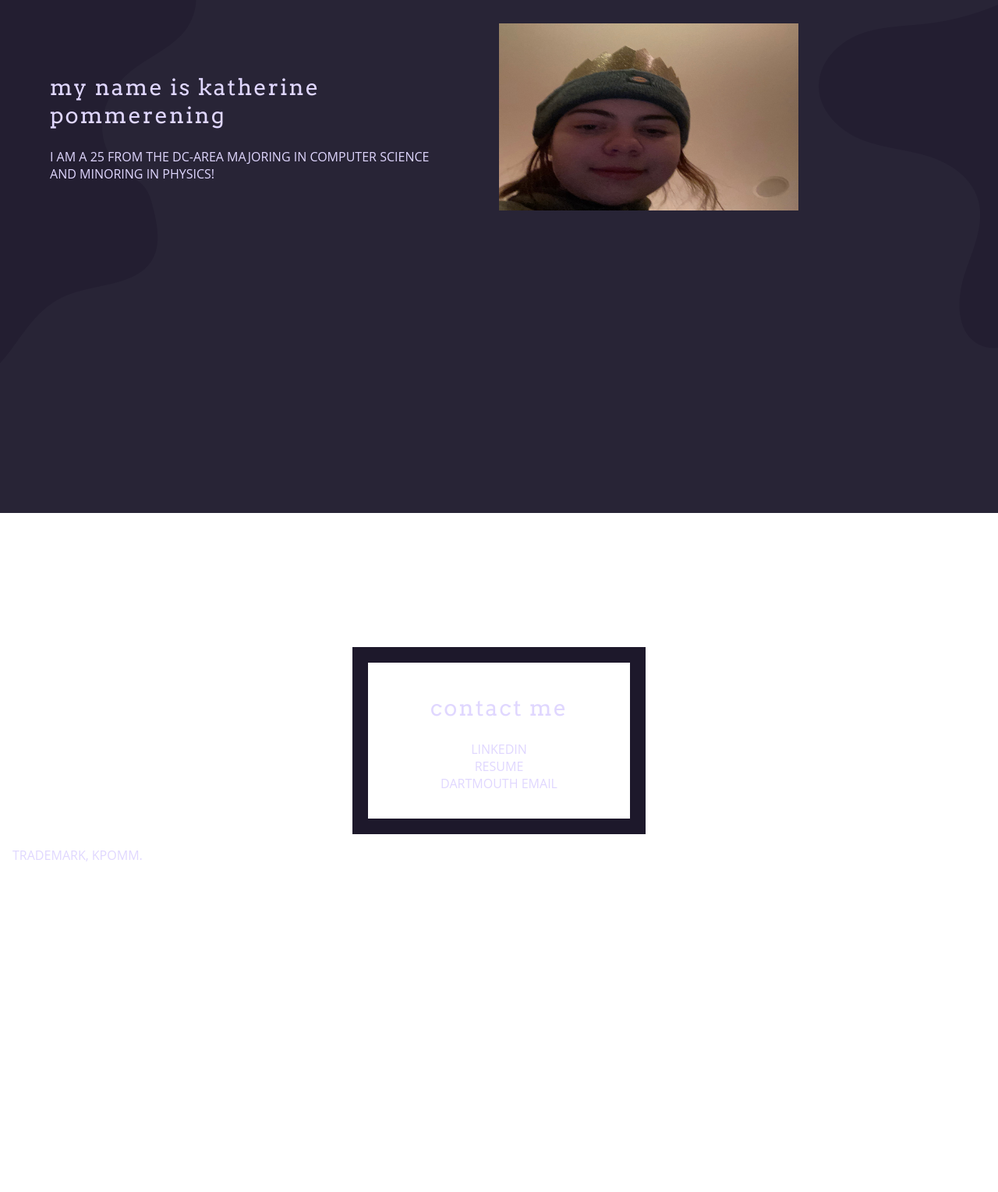
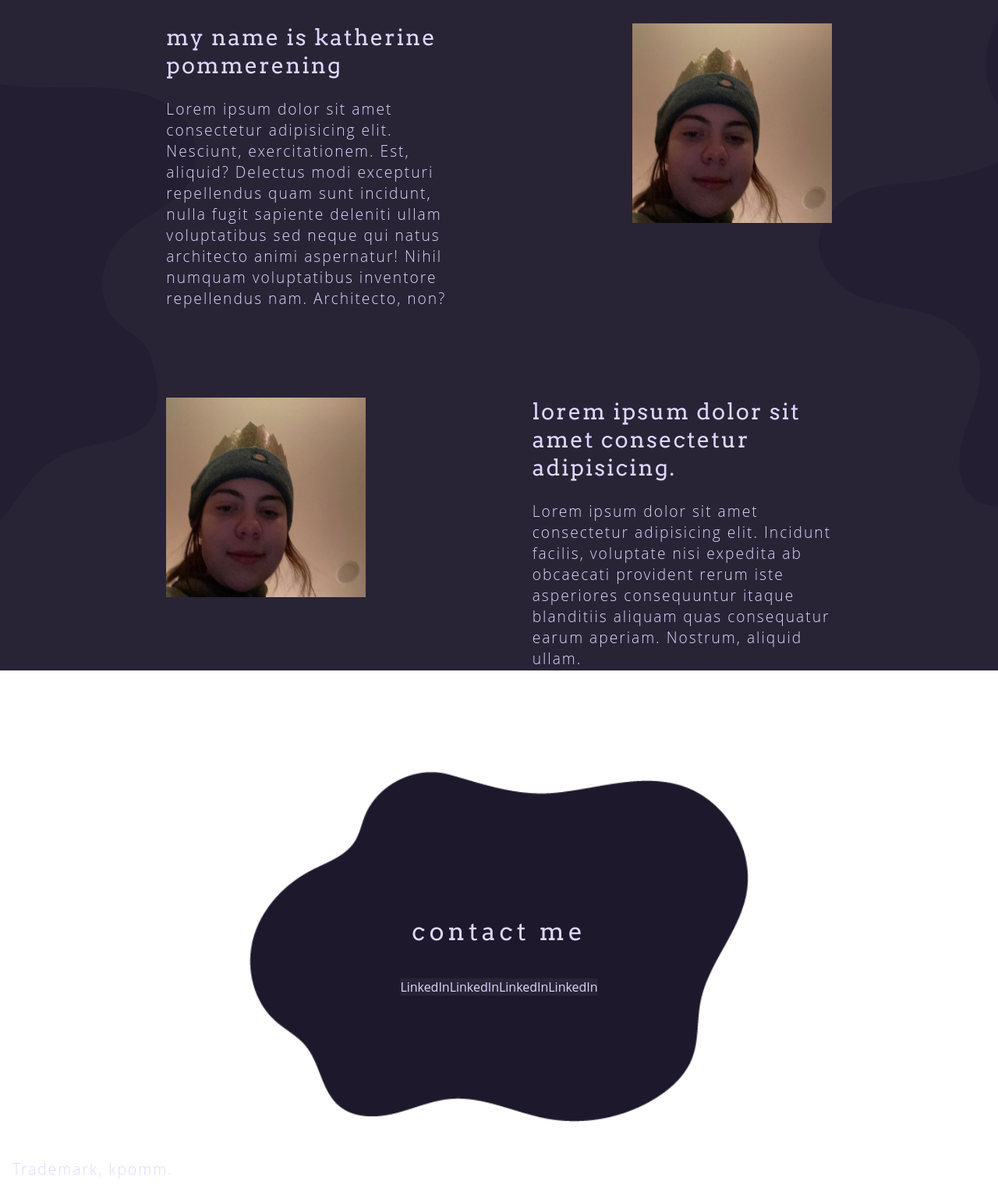
Before and after one commit to kpomm/simple-website, a plain HTML site: page index.html in a window 1280 px wide. Shown: the part 900-2429 px from the top of the page at 78% size. Before the commit the page ends 2024 px from the top, so only its background shows below. Drawn offline with Linux system fonts and the light colour scheme.

Commit message:
Revised "contact me" section

```diff
--- a/css/styles.css
+++ b/css/styles.css
@@ -21,6 +21,7 @@ body {
 
 h1 {
 	text-transform: lowercase;
+	text-decoration: none;
 	font-size: 2rem;
 	font-weight: 100;
 	margin: auto;
@@ -28,6 +29,10 @@ h1 {
 	margin-bottom: 5vh;
 	font-family: "Arvo";
 	letter-spacing: 5px;
+}
+
+h1:hover {
+	text-decoration: bold;
 }
 
 h2 {
@@ -53,10 +58,18 @@ h3 {
 	letter-spacing: 5px;
 }
 
-p {
+h4 {
 	font-size: 1rem;
 	font-family: "Open Sans";
 	text-transform: uppercase;
+}
+
+p {
+	font-size: 1.2rem;
+	font-family: "Open Sans";
+	font-weight: 80;
+	letter-spacing: 2px;
+	margin-top: auto;
 }
 
 ul {
@@ -137,20 +150,18 @@ div#center-graphic {
 	margin-top: 10vh;
 }
 
-div#contact-me {
-	width: 20vw;
-	height: 15vh;
+div#contact-graphic {
+	width: 100vh;
+	height: 40vh;
 	position: relative;
-	border: 20px solid;
-	border-color: #1d182b;
 	text-align: center;
 	margin: auto;
-	padding: 5vh;
+	padding-bottom: 10vh;
 }
 
 .centertext {
 	position: absolute;
-	top: 30vh;
+	top: 42%;
 	left: 50%;
 	transform: translate(-50%, -50%);
 	background: none;
@@ -160,15 +171,16 @@ div#contact-me {
 	height: 100vh;
 }
 
-.full {
-	height: 100vh;
+.half {
+	height: 50vh;
 	display: flex;
-	float: center;
+	justify-content: space-evenly;
+	margin-bottom: 10vh;
 }
 
 .text {
-	margin: 8vh;
-	width: 40vw;
+	/* margin: 8vh; */
+	width: 30vw;
 	text-align: left;
 }
 
@@ -176,3 +188,17 @@ div#contact-me {
 	justify-content: center;
 	align-items: center;
 }
+
+.contact {
+	height: 50vh;
+	width: 100%;
+	padding-bottom: 10vh;
+}
+
+.contact-text {
+	position: absolute;
+	top: 55%;
+	left: 50%;
+	transform: translate(-50%, -50%);
+	background: none;
+}
--- a/index.html
+++ b/index.html
@@ -5,12 +5,13 @@
 		<meta http-equiv="X-UA-Compatible" content="IE=edge" />
 		<meta name="viewport" content="width=device-width, initial-scale=1.0" />
 		<link rel="stylesheet" href="css/styles.css" />
+		<link rel="icon" href="img/logo.png" />
 		<link
 			href="https://fonts.googleapis.com/css?family=Arvo"
 			rel="stylesheet"
 		/>
 
-		<title>Katherine Pommerening</title>
+		<title>home</title>
 	</head>
 	<body>
 		<nav>
@@ -44,25 +45,56 @@
 		<section class="landing">
 			<div id="center-graphic">
 				<img src="img/landing.png" style="width: 70%" />
-				<h1 class="centertext">kpomm.</h1>
+				<h1 class="centertext">kpomm</h1>
 			</div>
 		</section>
-		<section class="full">
+		<section class="half">
 			<div class="text">
 				<h2 style="text-align: left">my name is katherine pommerening</h2>
 				<p>
-					I am a 25 from the DC-area majoring in computer science and minoring
-					in physics!
+					Lorem ipsum dolor sit amet consectetur adipisicing elit. Nesciunt,
+					exercitationem. Est, aliquid? Delectus modi excepturi repellendus quam
+					sunt incidunt, nulla fugit sapiente deleniti ullam voluptatibus sed
+					neque qui natus architecto animi aspernatur! Nihil numquam
+					voluptatibus inventore repellendus nam. Architecto, non?
 				</p>
 			</div>
-			<img src="img/pfp.jpg" alt="placeholder" style="width: 30%; height: 30%;">
+			<img
+				src="img/pfp.jpg"
+				alt="placeholder"
+				style="width: 20%; height: min-content"
+			/>
 		</section>
-		<section>
-			<div id="contact-me">
-				<h2>Contact Me</h1>
-				<p>LinkedIn</p>
-				<p>Resume</p>
-				<p>Dartmouth Email</p>
+		<section class="half">
+			<img
+				src="img/pfp.jpg"
+				alt="placeholder"
+				style="width: 20%; height: min-content"
+			/>
+			<div class="text">
+				<h2 style="text-align: left">
+					Lorem ipsum dolor sit amet consectetur adipisicing.
+				</h2>
+				<p>
+					Lorem ipsum dolor sit amet consectetur adipisicing elit. Incidunt
+					facilis, voluptate nisi expedita ab obcaecati provident rerum iste
+					asperiores consequuntur itaque blanditiis aliquam quas consequatur
+					earum aperiam. Nostrum, aliquid ullam.
+				</p>
+			</div>
+		</section>
+		<section class="contact" id="contact-me">
+			<div id="contact-graphic">
+				<img src="img/contact.png" style="width: 80%" />
+				<div class="contact-text">
+					<h3>contact me</h3>
+					<ul id="contact-list">
+						<li>LinkedIn</li>
+						<li>LinkedIn</li>
+						<li>LinkedIn</li>
+						<li>LinkedIn</li>
+					</ul>
+				</div>
 			</div>
 		</section>
 	</body>
```
Also changed, not shown: portfolio.html (+2 -2 lines), img/contact.png (added), img/landing.png, img/logo.png (added), 2 other files.
